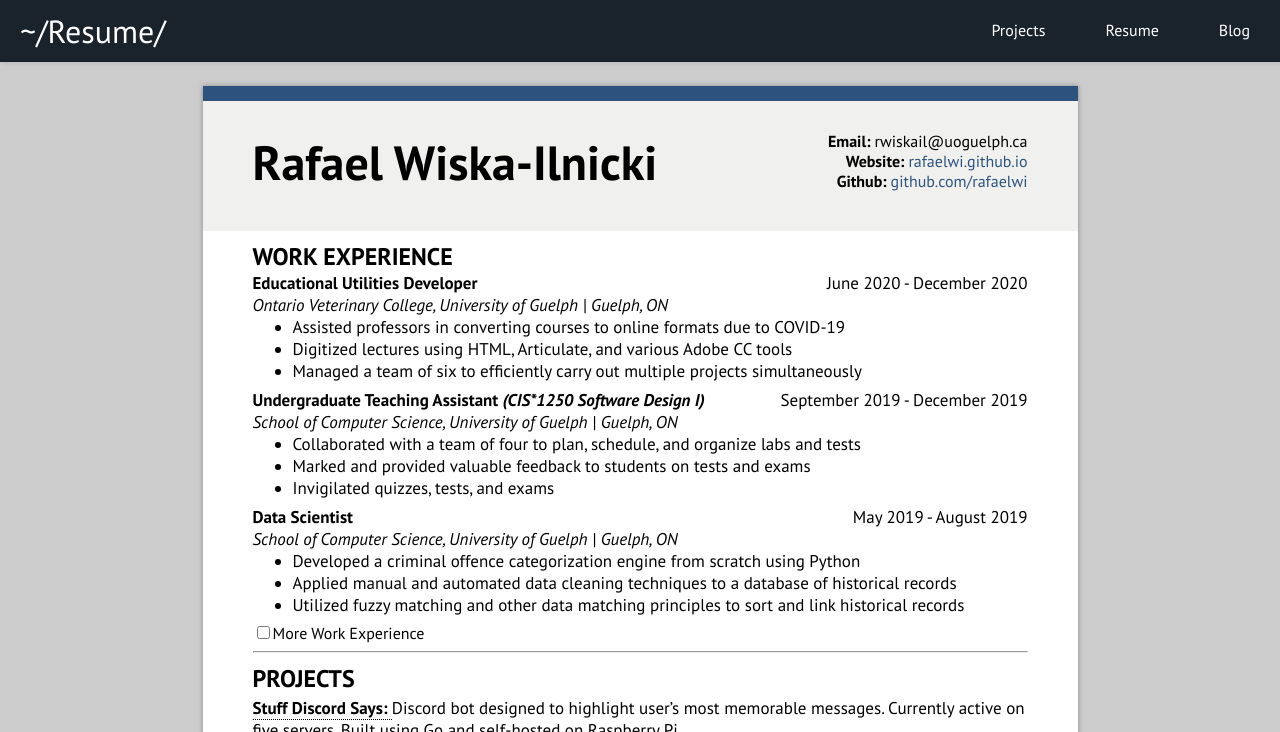
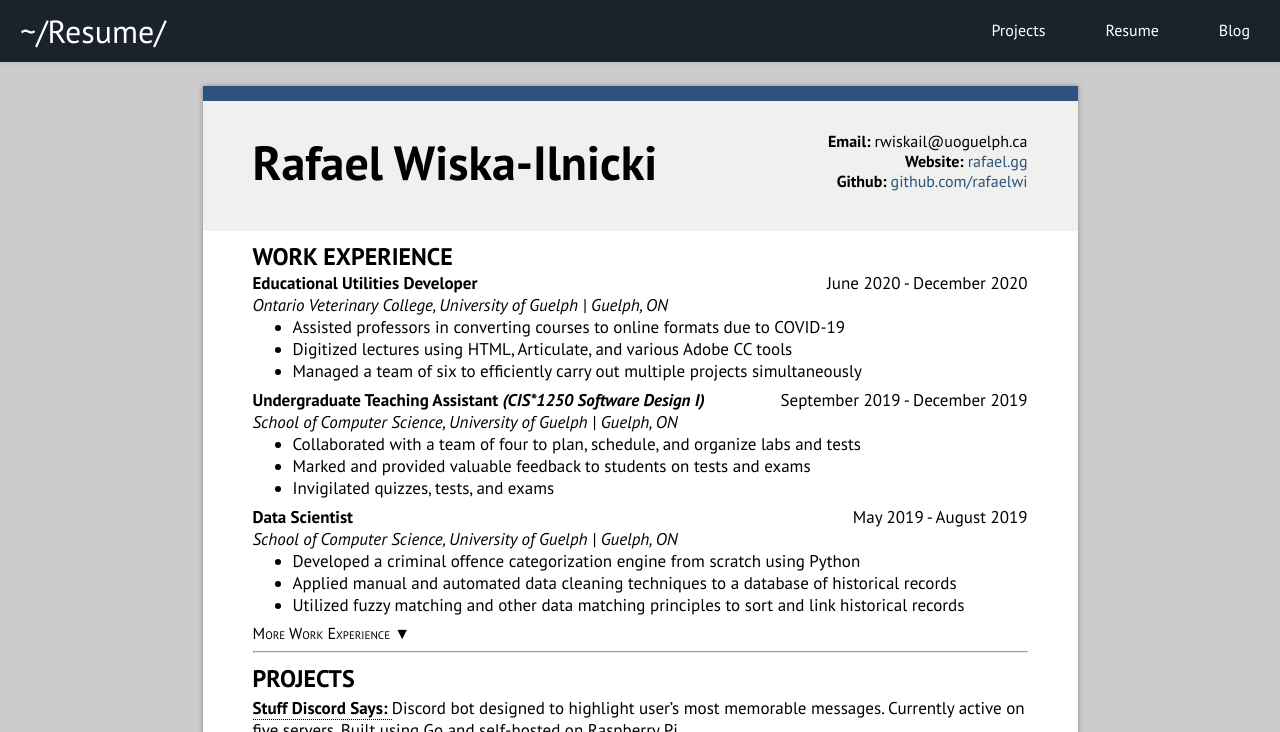
Before and after one commit to rafaelwi/rafaelwi.github.io, a Jekyll site: the page built from resume.html, in a window 1280 px wide. Shown: the top 732 px of the page. Built offline with Jekyll 4.4.1, drawn with Linux system fonts in a browser that asks for light colours.

Commit message:
Created base for JS-free dropdowns

```diff
--- a/_layouts/resume.html
+++ b/_layouts/resume.html
@@ -64,7 +64,7 @@
         <h1 class="name">Rafael Wiska-Ilnicki</h1>
         <div class="info">
           <p><b>Email: </b> rwiskail@uoguelph.ca</p>
-          <p><b>Website: </b> <a href="https://rafaelwi.github.io" target="_blank">rafaelwi.github.io</a></p>
+          <p><b>Website: </b> <a href="https://rafael.gg" target="_blank">rafael.gg</a></p>
           <p><b>Github: </b> <a href="https://github.com/rafaelwi" target="_blank">github.com/rafaelwi</a></p>
         </div>
       </div>
@@ -130,7 +130,8 @@
           </ul>
 
           <div class="more-work-experience">
-            <input type="checkbox" class="collapsible-toggle">More Work Experience</input>
+            <input type="checkbox" class="collapsible-toggle" id="collapsible-toggle"></input>
+            <label for="collapsible-toggle" class="toggle-label">More Work Experience &#x25BC;</label>
             <div class="collapsible-content">
               <div class="job-info-desktop">
                 <p class="l-align"><b>Meme Maker</b></p>
@@ -152,6 +153,7 @@
               </ul>
             </div>
           </div>
+
         </div>
 
         <hr>
@@ -184,7 +186,7 @@
           <div class="job-info-mobile">
             <p><b>Bachelor of Computing, Software&nbsp;Engineering&nbsp;(Co&#8209;op)</b></p>
             <p>University of Guelph, <i>Guelph, ON</i></p>
-            <p><i>September&nbsp;2018&nbsp;-&nbsp;Present&nbsp;(Expected&nbsp;June&nbsp;2023)</i></p>
+            <p><i>September&nbsp;2018&nbsp;-&nbsp;Present (Expected&nbsp;June&nbsp;2023)</i></p>
           </div>
 
           <ul>
--- a/assets/css/resume.css
+++ b/assets/css/resume.css
@@ -120,24 +120,40 @@
     text-align: right;
 }
 
+input[type='checkbox'] {
+    display: none;
+}
+
+.toggle-label {
+    font-variant: small-caps;
+    cursor: pointer;
+    user-select: none;
+    -moz-user-select: none;
+    -webkit-user-select: none;
+    position: relative;
+
+}
+
+.collapsible-toggle:checked + .toggle-label:after {
+    content: "Less Work Experience ▲";
+    position: absolute;
+    top: 0;
+    left: 0;
+    right: 0;
+    bottom: 0;
+    background: white;
+}
+
 .collapsible-content {
     visibility: hidden;
-    opacity: 0;
-    height: 0;
+    overflow: hidden;
     display: none;
-    transition: height .25s ease-in-out;
 }
 
-.collapsible-toggle:checked + .collapsible-content {
+.collapsible-toggle:checked + .toggle-label + .collapsible-content {
     visibility: visible;
-    opacity: 1;
     display: block;
-    height: auto;
-    transition: height .25s ease-in-out;
 }
-
-/*https://www.digitalocean.com/community/tutorials/css-collapsible*/
-
 
 @media only screen and (max-width: 875px) {
     .paper {
```
